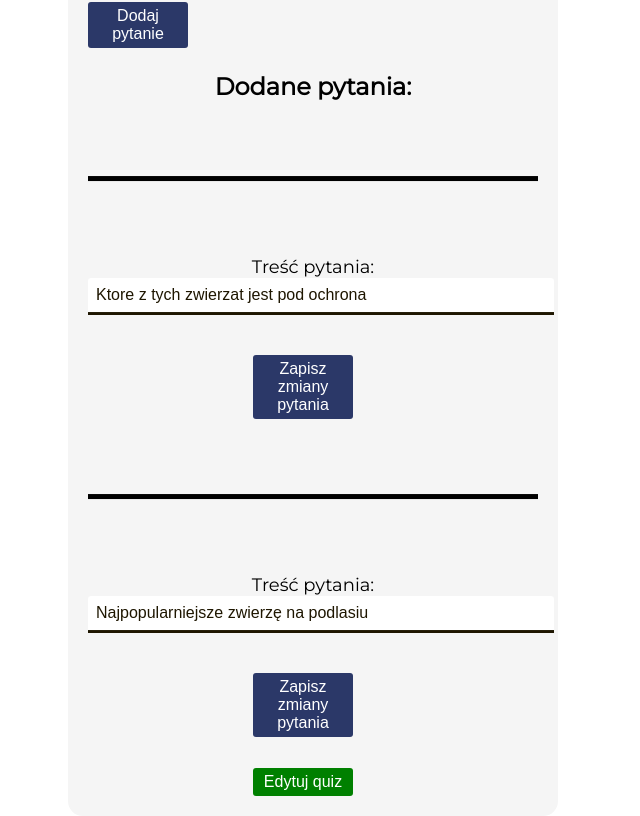
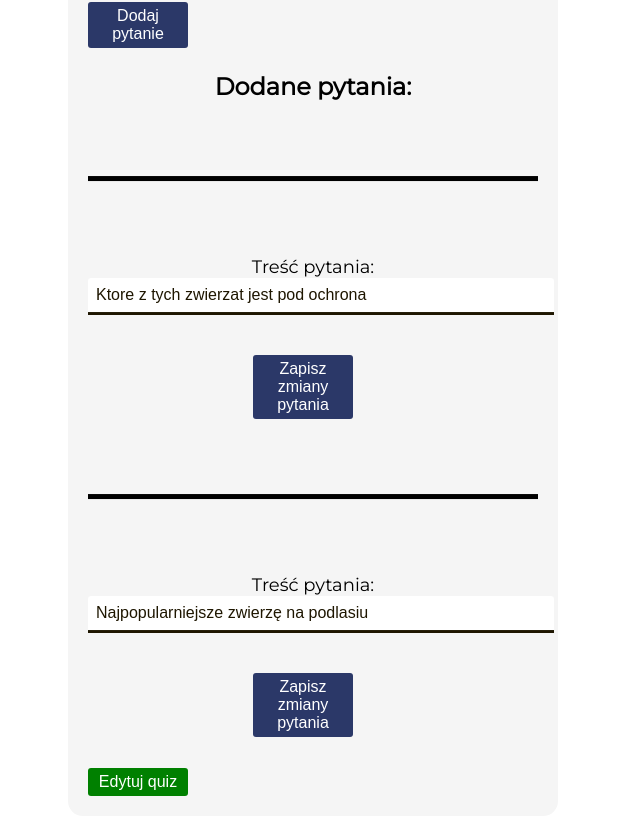
Before and after one commit to lewy212/Projekt_React, a React (Create React App) app: page /edytuj-quiz/1 in a window 1280 px wide. Shown: the part 1159-1975 px from the top of the page, without its empty margins (327-967 px from the left). Built offline with nearby package versions, Linux system fonts and the light colour scheme.

Commit message:
Poprawiony bug przycisku dodawania quizu
jakos duzo bugow jest niezla rozpierducha

```diff
--- a/src/DodajQuiz.js
+++ b/src/DodajQuiz.js
@@ -249,11 +249,13 @@ function DodajQuiz({ dodajQuizDoListy, idOstatniegoQuizu, listaQuizow }) {
                 </li>
             ))}
         </ul>
-        <button style={{backgroundColor: "#008000"}} onClick={handleDodajQuiz}>{quizIdState ? 'Edytuj quiz' : 'Dodaj quiz'}</button>
+
     </div>
 
 )}
-
+        <button style={{ backgroundColor: "#008000" }} onClick={handleDodajQuiz}>
+            {quizIdState ? 'Edytuj quiz' : 'Dodaj quiz'}
+        </button>
 
 
 
```
